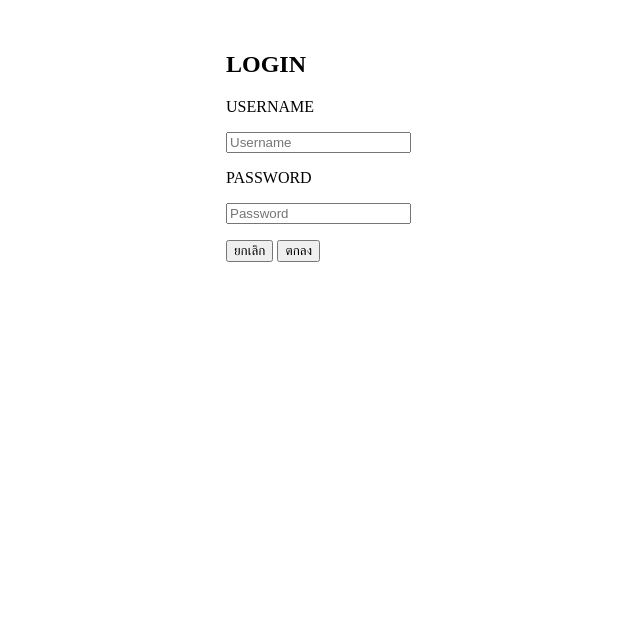
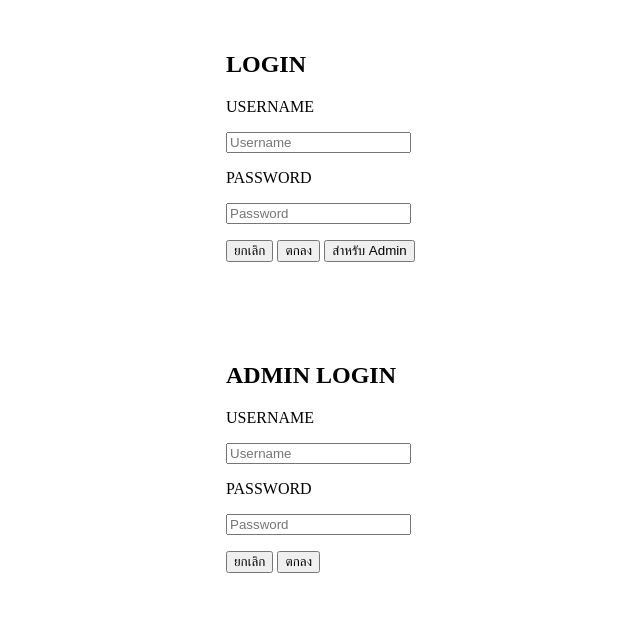
Before and after one commit to PuPeepPuPeep/texas5, a PHP site: page /sidebar_menu.php in a window 1280 px wide. Shown: the part 839-1468 px from the top of the page, without its empty margins (64-704 px from the left). Before the commit the page ends 1101 px from the top, so only its background shows below. Run offline with PHP 8.4, Linux system fonts and the light colour scheme.

Commit message:
Add adminlogin

```diff
--- a/sidebar_menu.php
+++ b/sidebar_menu.php
@@ -120,7 +120,7 @@ if (isset($_GET['logout'])){
     </div>
   </div>
 </div>
-
+<!-- Login -->
 <div id="login" class="w3-modal">
   <div class="w3-modal-content w3-animate-zoom" style="padding:32px">
     <div class="w3-container w3-white w3-center">
@@ -132,8 +132,26 @@ if (isset($_GET['logout'])){
         <p><input name="pass" class="w3-input w3-border" type="password" placeholder="Password"></p>
         <button type="button" class="btn btn-danger" onclick="document.getElementById('login').style.display='none'">ยกเลิก</button>
         <button type="submit" class="btn btn-success">ตกลง</button>
+        <button type="button" class="btn btn-info" onclick="document.getElementById('adminlogin').style.display='block'">สำหรับ Admin</button>
         <!--<i onclick="document.getElementById('newsletter').style.display='none'" class="fa fa-remove w3-right w3-button w3-transparent w3-xxlarge"></i>-->                     <!-- ตัวกากะบาท -->
       </form>
     </div>
   </div>
 </div>
+<!-- Admin Login -->
+<div id="adminlogin" class="w3-modal">
+  <div class="w3-modal-content w3-animate-zoom" style="padding:32px">
+    <div class="w3-container w3-white w3-center">
+      <form action="adminlogin.php" method="post">
+        <h2 class="w3-wide">ADMIN LOGIN</h2>
+        <p>USERNAME</p>
+        <p><input name="user" class="w3-input w3-border" type="text" placeholder="Username"></p>
+        <p>PASSWORD</p>
+        <p><input name="pass" class="w3-input w3-border" type="password" placeholder="Password"></p>
+        <button type="button" class="btn btn-danger" onclick="document.getElementById('adminlogin').style.display='none'">ยกเลิก</button>
+        <button type="submit" class="btn btn-success">ตกลง</button>
+        <!--<i onclick="document.getElementById('newsletter').style.display='none'" class="fa fa-remove w3-right w3-button w3-transparent w3-xxlarge"></i>-->                     <!-- ตัวกากะบาท -->
+      </form>
+    </div>
+  </div>
+</div>
```
Also changed, not shown: adminlogin.php (added, +16 -0 lines).
